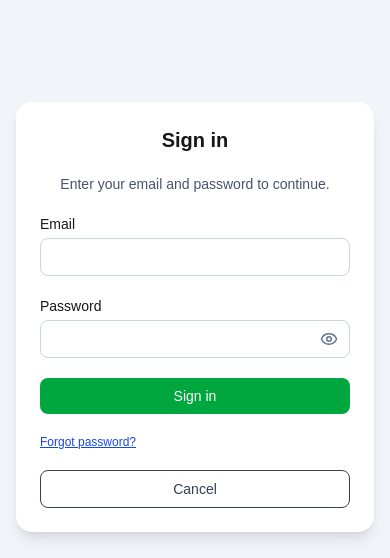
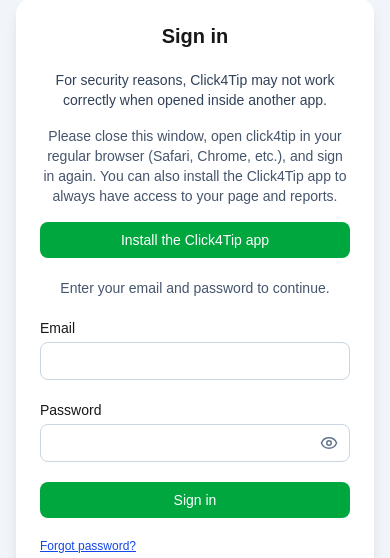
Before and after one commit to petersenula/merci, a Next.js app: page /signin in a window 390 px wide. Shown: the part 169-727 px from the top of the page. Built offline with nearby package versions, Linux system fonts and the light colour scheme; no server answers.

Commit message:
adjust sign in form – warning for build in browser, cancel autologin

```diff
--- a/src/components/auth/UniversalSignin.tsx
+++ b/src/components/auth/UniversalSignin.tsx
@@ -9,59 +9,19 @@ import ForgotPasswordModal from "@/components/auth/ForgotPasswordModal";
 import Button from '@/components/ui/button';
 import { checkRegistrationStatus } from "@/lib/checkRegistrationStatus";
 import { useSearchParams } from 'next/navigation';
-import { openInBrowser } from "@/lib/openInBrowser";
+import { usePWAInstall } from "@/lib/usePWAInstall";
 
-function isInAppBrowser(): boolean {
-  if (typeof navigator === 'undefined' || typeof window === 'undefined') {
-    return false;
-  }
+function shouldShowMobileInstallHint(): boolean {
+  if (typeof window === "undefined") return false;
 
-  const ua = navigator.userAgent || '';
-  const vendor = navigator.vendor || '';
+  const isMobile = window.matchMedia("(max-width: 768px)").matches;
 
-  // 1. Явные in-app браузеры
-  const inAppKeywords = [
-    'FBAN',
-    'FBAV',
-    'Instagram',
-    'Line',
-    'LinkedIn',
-    'Twitter',
-    'Telegram',
-    'WhatsApp',
-    'Gmail',
-    'Outlook',
-  ];
+  const isStandalone =
+    window.matchMedia("(display-mode: standalone)").matches ||
+    // @ts-ignore iOS Safari
+    window.navigator.standalone === true;
 
-  const isKnownInApp = inAppKeywords.some(k => ua.includes(k));
-
-  // 2. iOS WebView (САМЫЙ НАДЁЖНЫЙ кейс)
-  const isIOS = /iPhone|iPad|iPod/.test(ua);
-  const isIOSWebView =
-    isIOS &&
-    ua.includes('AppleWebKit') &&
-    !ua.includes('Safari');
-
-  // 3. Android WebView (wv)
-  const isAndroidWebView =
-    /Android/.test(ua) && ua.includes('wv');
-
-  // 4. Android Chrome Custom Tab (Gmail, Outlook и др.)
-  const isAndroidChromeLike =
-    /Android/.test(ua) &&
-    ua.includes('Chrome') &&
-    vendor === 'Google Inc.' &&
-    !ua.includes('Edg'); // Edge
-
-  // 5. Дополнительный слабый сигнал
-  const hasNoReferrer = document.referrer === '';
-
-  return (
-    isKnownInApp ||
-    isIOSWebView ||
-    isAndroidWebView ||
-    (isAndroidChromeLike && hasNoReferrer)
-  );
+  return isMobile && !isStandalone;
 }
 
 export default function UniversalSignin({ onCancel }: { onCancel?: () => void }) {
@@ -70,6 +30,7 @@ export default function UniversalSignin({ onCancel }: { onCancel?: () => void })
   const searchParams = useSearchParams();
   const emailFromUrl = searchParams.get('email') || '';
   const { t, lang } = useT();
+  const { openOrInstall } = usePWAInstall();
   const [wrongPassword, setWrongPassword] = useState(false);
   const [email, setEmail] = useState(emailFromUrl);
   const [password, setPassword] = useState("");
@@ -79,7 +40,7 @@ export default function UniversalSignin({ onCancel }: { onCancel?: () => void })
   const normalizedEmail = email.trim().toLowerCase();
   const [emailNotConfirmed, setEmailNotConfirmed] = useState(false);
   const [resendLoading, setResendLoading] = useState(false);
-
+  const [hasUserInteracted, setHasUserInteracted] = useState(false);
   // состояния UX
   const [registrationStatus, setRegistrationStatus] = useState<
     "earner" | "employer" | "choose" | null
@@ -99,6 +60,9 @@ export default function UniversalSignin({ onCancel }: { onCancel?: () => void })
   };
 
   const handleLogin = async () => {
+    if (!hasUserInteracted) {
+      return;
+    }
     setLoading(true);
     setError(null);
     setRegistrationStatus(null);
@@ -209,21 +173,21 @@ export default function UniversalSignin({ onCancel }: { onCancel?: () => void })
         {t("signin_title")}
       </h1>
 
-      {isInAppBrowser() && (
-        <div className="rounded-lg border border-yellow-300 bg-yellow-50 px-4 py-3 text-sm text-yellow-900 space-y-3">
-          <p className="font-medium">
-            {t("signin_open_in_browser_title")}
+      {shouldShowMobileInstallHint() && (
+        <div className="space-y-4 text-center">
+          <p className="text-sm text-slate-700">
+            {t("onboarding_complete_open_browser_hint")}
           </p>
 
-          <p className="text-xs">
-            {t("signin_open_in_browser_text")}
+          <p className="text-sm text-slate-600">
+            {t("onboarding_complete_manual_hint")}
           </p>
 
           <button
-            onClick={() => openInBrowser(window.location.href)}
+            onClick={() => openOrInstall(window.location.origin)}
             className="w-full px-3 py-2 rounded-lg bg-green-600 text-white text-sm font-medium"
           >
-            {t("signin_open_in_browser_button")}
+            {t("onboarding_complete_download_app_button")}
           </button>
         </div>
       )}
@@ -426,7 +390,10 @@ export default function UniversalSignin({ onCancel }: { onCancel?: () => void })
               type="email"
               value={email}
               autoComplete="email"
-              onChange={(e) => setEmail(e.target.value)}
+              onChange={(e) => {
+                setHasUserInteracted(true);
+                setEmail(e.target.value);
+              }}
               className="w-full rounded-lg border border-slate-300 px-3 py-2 text-sm"
             />
           </div>
@@ -439,7 +406,10 @@ export default function UniversalSignin({ onCancel }: { onCancel?: () => void })
               <input
                 type={passwordVisible ? "text" : "password"}
                 value={password}
-                onChange={(e) => setPassword(e.target.value)}
+                onChange={(e) => {
+                  setHasUserInteracted(true);
+                  setPassword(e.target.value);
+                }}
                 className="w-full rounded-lg border border-slate-300 px-3 py-2 text-sm pr-10"
               />
               <button
```
